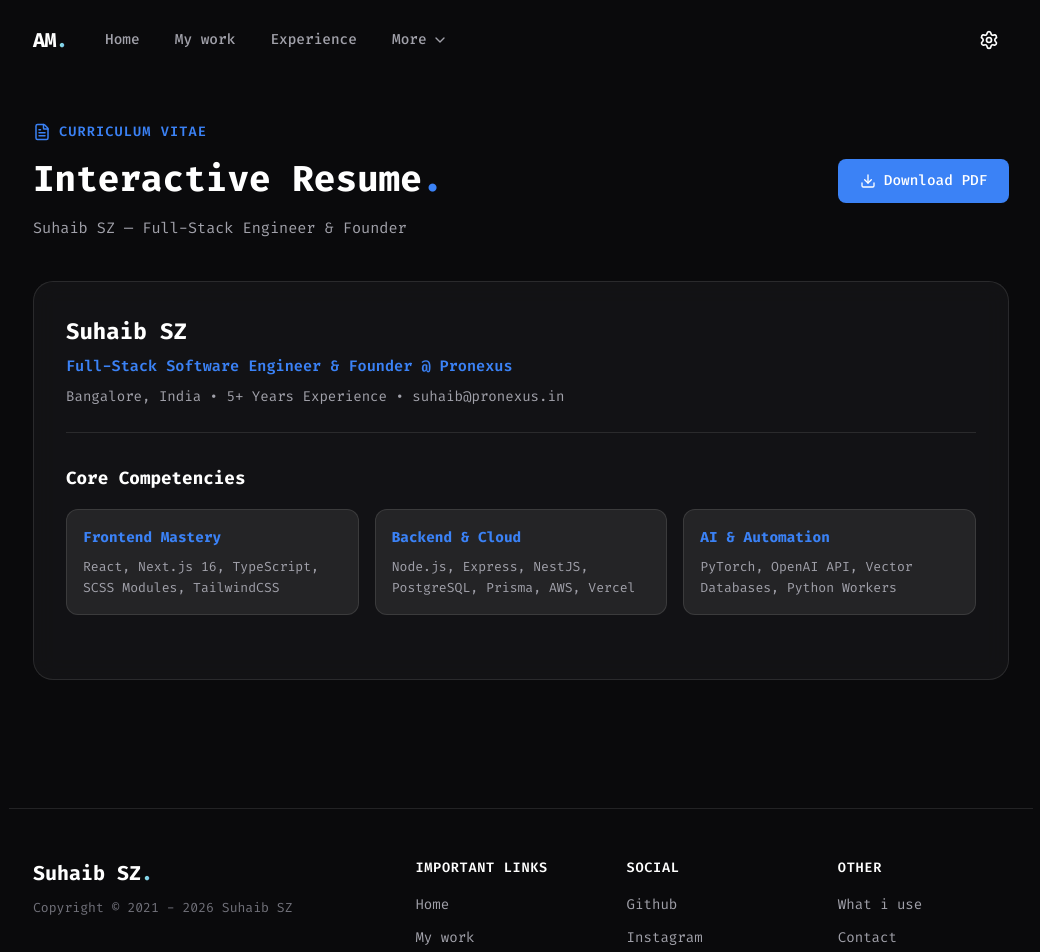
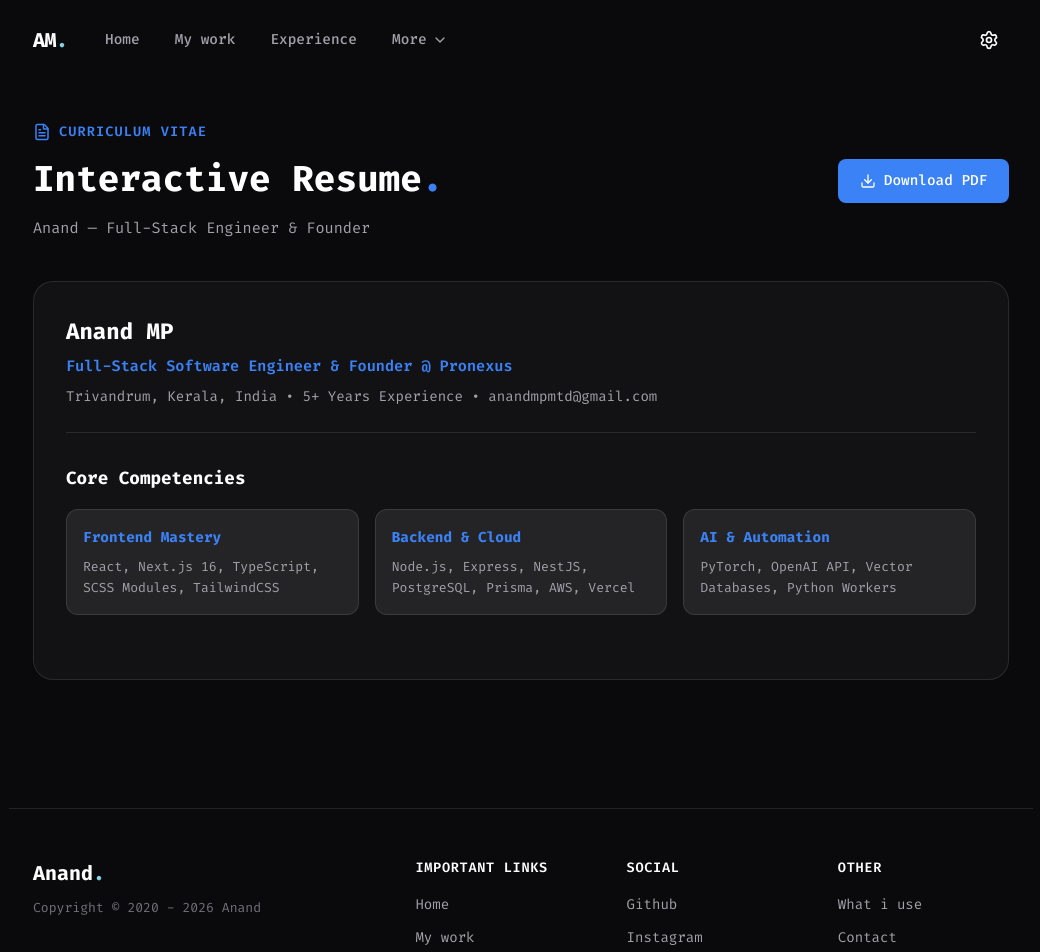
Before and after one commit to anandhmp/anandmp-portfolio, a Next.js app: page /resume in a window 1280 px wide. Shown: the top 952 px of the page, without its empty margins (119-1159 px from the left). Built offline with nearby package versions, Linux system fonts and the light colour scheme.

Commit message:
feat: implement Contact and Footer blocks and initialize index and resume pages

```diff
--- a/blocks/About/About.jsx
+++ b/blocks/About/About.jsx
@@ -12,7 +12,7 @@ const About = () => {
   experienceYears: 5,
   coreSkills: ["React / Next.js", "Node.js / NestJS", "Cloud Architecture"],
   passion: "Transforming ambitious ideas into production-grade SaaS products.",
-  status: "Building Percify.io & Available for projects"
+  status: "Building Webstrike.in & Available for projects"
 };`;
         navigator.clipboard.writeText(text);
         setCopied(true);
--- a/blocks/Contact/Contact.jsx
+++ b/blocks/Contact/Contact.jsx
@@ -109,7 +109,7 @@ const Contact = () => {
             <div className={styles.socialConnectSection}>
                 <p className={styles.connectLabel}>Or contact me with...</p>
                 <div className={styles.socialGrid}>
-                    <a href="mailto:suhaib@pronexus.in" className={styles.socialPill}>
+                    <a href="mailto:anandmpmtd@gmail.com" className={styles.socialPill}>
                         <AtSign size={16} className={styles.pillIcon} />
                         <span>Email</span>
                         <ArrowRight size={14} className={styles.pillArrow} />
--- a/blocks/Footer/Footer.jsx
+++ b/blocks/Footer/Footer.jsx
@@ -25,10 +25,10 @@ const Footer = () => {
                 {/* Brand & Copyright */}
                 <div className={styles.brandCol}>
                     <h3 className={styles.brandTitle}>
-                        Suhaib SZ<span className="text-gradient">.</span>
+                        Anand<span className="text-gradient">.</span>
                     </h3>
                     <p className={styles.copyrightText}>
-                        Copyright © 2021 - 2026 Suhaib SZ
+                        Copyright © 2020 - 2026 Anand
                     </p>
                 </div>
 
--- a/pages/index.js
+++ b/pages/index.js
@@ -31,7 +31,7 @@ export default function Home() {
     return (
         <>
             <Head>
-                <title>Suhaib SZ | Full-stack Developer & Tech Executive</title>
+                <title>Anand | Full-stack Developer & Tech Executive</title>
                 <meta name="description" content="Full-stack developer, designer, and innovator building web applications, AI solutions, and real-world SaaS products." />
                 <meta name="viewport" content="width=device-width, initial-scale=1" />
                 <link rel="icon" href="/favicon.ico" />
--- a/pages/resume.js
+++ b/pages/resume.js
@@ -20,7 +20,7 @@ export default function ResumePage() {
                             Interactive Resume<span style={{ color: '#3b82f6' }}>.</span>
                         </h1>
                         <p style={{ color: 'var(--text-secondary)', fontSize: '0.95rem', fontFamily: 'var(--font-mono)' }}>
-                            Suhaib SZ — Full-Stack Engineer & Founder
+                            Anand — Full-Stack Engineer & Founder
                         </p>
                     </div>
 
@@ -51,13 +51,13 @@ export default function ResumePage() {
                 <div style={{ background: 'var(--bg-card)', border: '1px solid var(--border-color)', borderRadius: '1.25rem', padding: '2rem', backdropFilter: 'blur(12px)' }}>
                     <div style={{ marginBottom: '2rem', borderBottom: '1px solid var(--border-color)', paddingBottom: '1.5rem' }}>
                         <h2 style={{ fontSize: '1.4rem', fontWeight: 800, fontFamily: 'var(--font-mono)', color: 'var(--text-primary)', marginBottom: '0.25rem' }}>
-                            Suhaib SZ
+                            Anand MP
                         </h2>
                         <p style={{ color: '#3b82f6', fontSize: '0.95rem', fontFamily: 'var(--font-mono)', fontWeight: 600 }}>
                             Full-Stack Software Engineer & Founder @ Pronexus
                         </p>
                         <p style={{ color: 'var(--text-secondary)', fontSize: '0.88rem', fontFamily: 'var(--font-mono)', marginTop: '0.5rem' }}>
-                            Bangalore, India • 5+ Years Experience • suhaib@pronexus.in
+                            Trivandrum, Kerala, India • 5+ Years Experience • anandmpmtd@gmail.com
                         </p>
                     </div>
 
```
